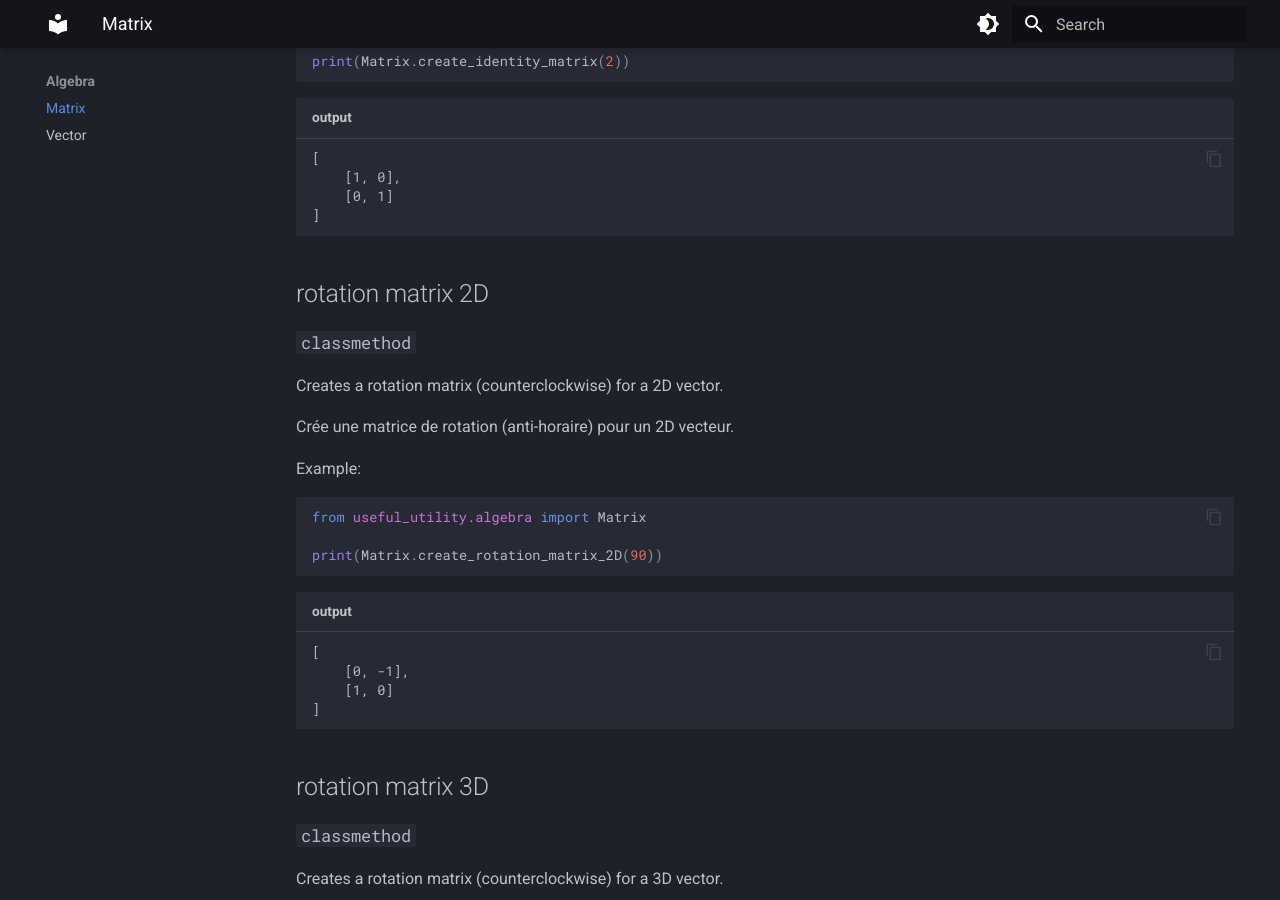
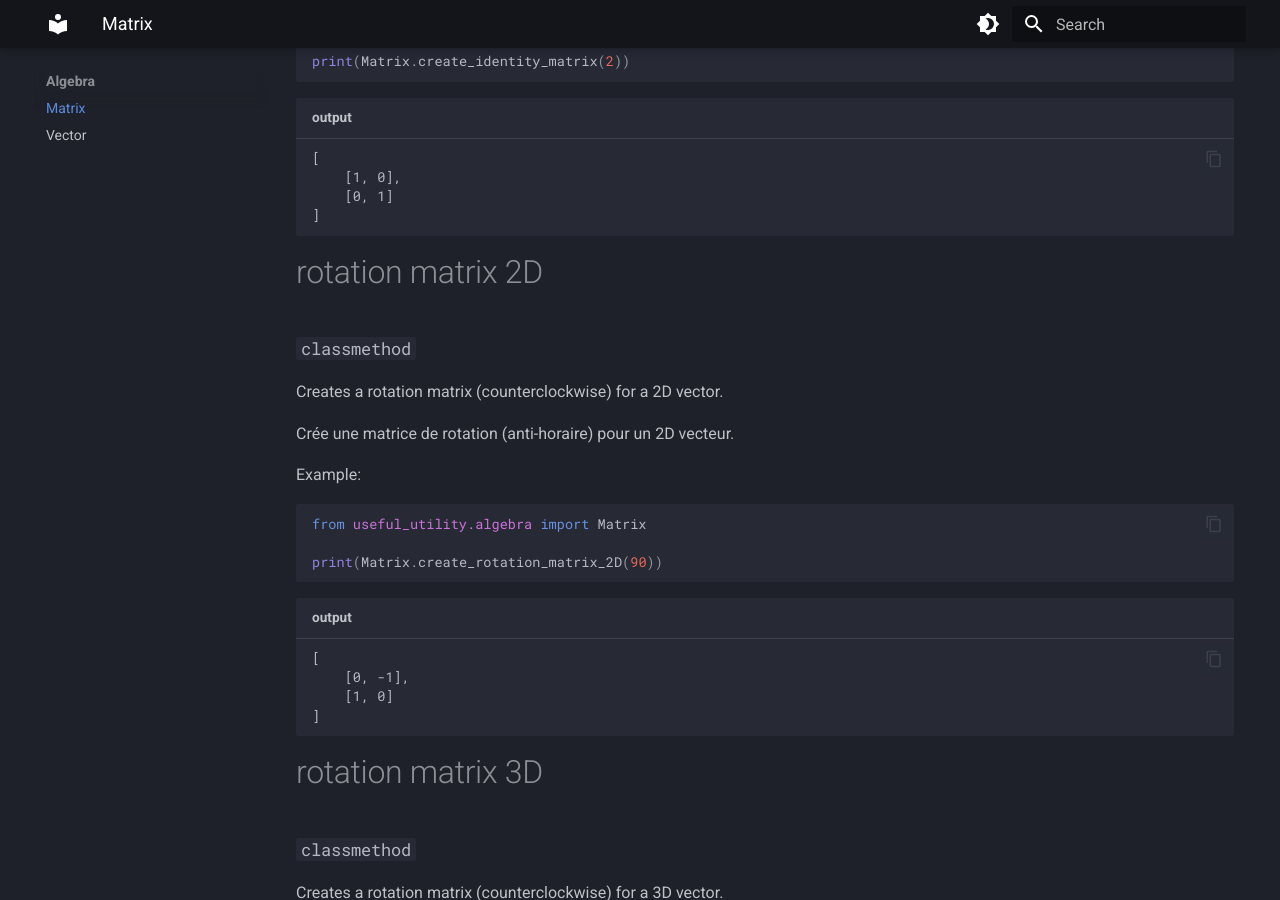
Before and after one commit to SirMrManuel0/pytix, an MkDocs documentation site: the page built from docs/algebra/Matrix.md, in a window 1280 px wide and 900 px high, scrolled down 1322 px. Built offline with MkDocs 1.6.1 and Material for MkDocs 9.7.7, drawn with Linux system fonts in a browser that asks for light colours.

````diff
--- a/docs/algebra/Matrix.md
+++ b/docs/algebra/Matrix.md
@@ -57,7 +57,7 @@ print(Matrix.create_identity_matrix(2))
 ]
 ```
 
-## rotation matrix 2D
+# rotation matrix 2D
 ### `classmethod`
 Creates a rotation matrix (counterclockwise) for a 2D vector.
 
@@ -76,7 +76,7 @@ print(Matrix.create_rotation_matrix_2D(90))
 ]
 ```
 
-## rotation matrix 3D
+# rotation matrix 3D
 ### `classmethod`
 Creates a rotation matrix (counterclockwise) for a 3D vector.
 
@@ -106,7 +106,7 @@ print(Matrix.create_rotation_matrix_3D(90, Axis.X))
 ```
 
 
-## invers
+# invers
 ### `classmethod`
 Creates the inverse matrix for the matrix.
 
````
